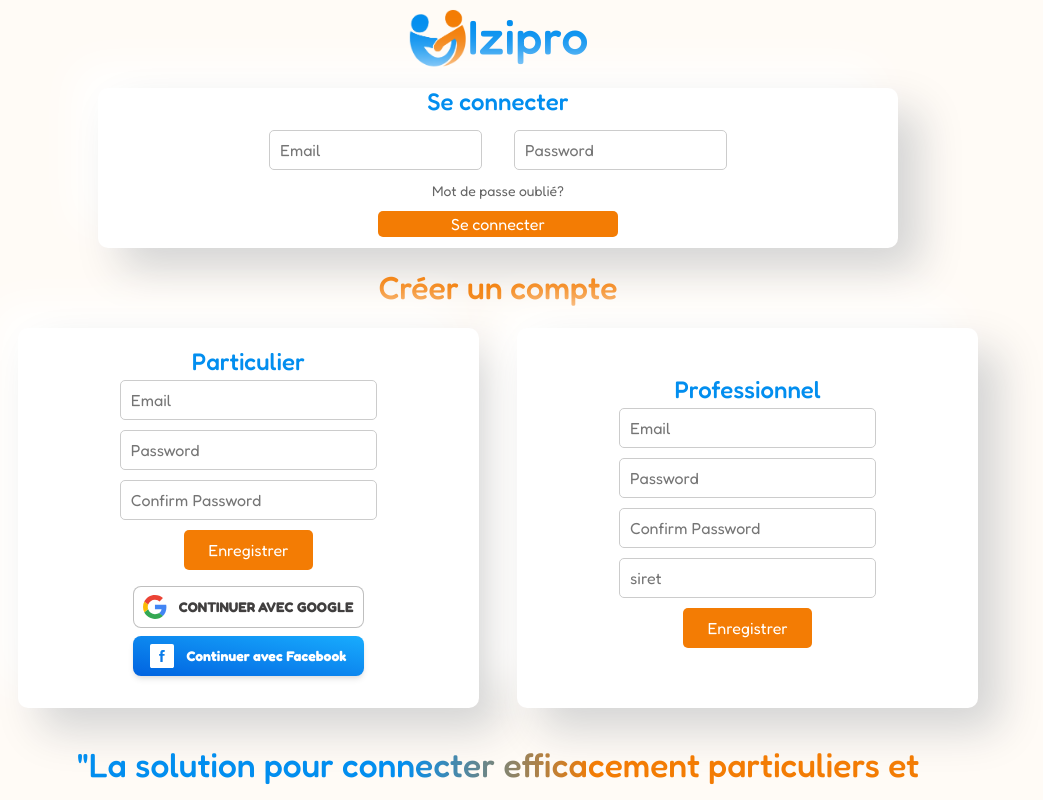
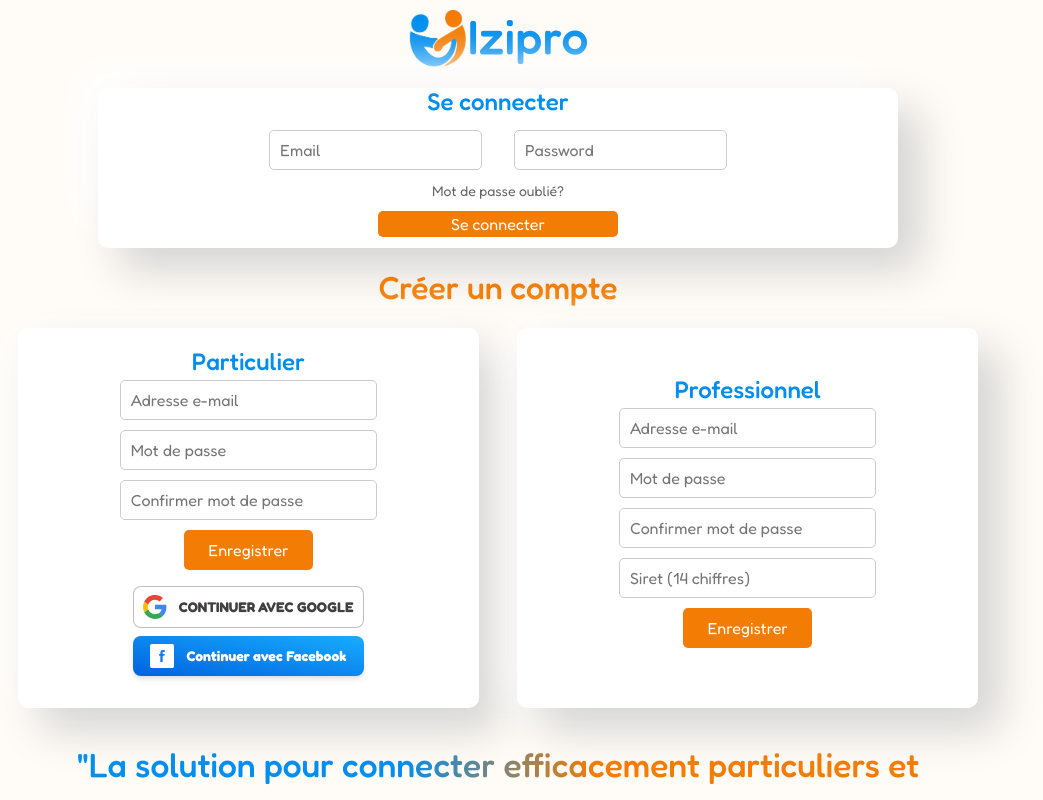
Before and after one commit to alyweb66/izipro_front, a React (Vite) app in the folder izipro/: page / in a window 1280 px wide. Both pictures are taken after a click on the element "Créer un compte". Shown: the top 800 px of the page, without its empty margins (142-1185 px from the left). Built offline with nearby package versions, Linux system fonts and the light colour scheme.

Commit message:
particlar and pro register is working

```diff
--- a/izipro/package.json
+++ b/izipro/package.json
@@ -10,14 +10,18 @@
     "preview": "vite preview"
   },
   "dependencies": {
+    "@apollo/client": "^3.9.6",
+    "graphql": "^16.8.1",
     "react": "^18.2.0",
     "react-dom": "^18.2.0",
-    "react-router-dom": "^6.22.2"
+    "react-router-dom": "^6.22.2",
+    "validator": "^13.11.0"
   },
   "devDependencies": {
     "@types/dompurify": "^3.0.5",
     "@types/react": "^18.2.63",
     "@types/react-dom": "^18.2.20",
+    "@types/validator": "^13.11.9",
     "@typescript-eslint/eslint-plugin": "^7.1.1",
     "@typescript-eslint/parser": "^7.1.1",
     "@vitejs/plugin-react": "^4.2.1",
--- /dev/null
+++ b/izipro/src/components/GraphQL/Mutations.tsx
@@ -0,0 +1,19 @@
+import { gql } from '@apollo/client';
+
+export const REGISTER_USER_MUTATION = gql`
+    mutation Mutation($input: CreateUserInput!) {
+        createUser(input: $input) {
+            id
+            email
+        }
+    }
+`;
+
+export const REGISTER_PRO_USER_MUTATION = gql`
+    mutation Mutation($input: CreateProUserInput!) {
+        createProUser(input: $input) {
+            id
+            email
+        }
+    }
+`;
--- a/izipro/src/components/Home/LoginRegister/Register.scss
+++ b/izipro/src/components/Home/LoginRegister/Register.scss
@@ -15,13 +15,28 @@
     }
 }
 
+.error-password{
+    color: v.$color-error;
+    font-size: 1rem;
+    font-weight: 600;
+    margin:auto;
+    text-align: center;
+}
+
+.user-created{
+    color: v.$color-validation;
+    font-size: 1rem;
+    font-weight: 600;
+    margin:auto;
+    text-align: center;
+}
+
 .register-container {
   max-width: 60rem;
   display: flex;
   flex-wrap: wrap;
   justify-content: space-between;
   margin: 1rem auto;
-
   }
 
 
@@ -43,7 +58,7 @@
     border-radius: 10px;
     background: #ffffff;
     box-shadow:  22px 22px 44px #d4d4d4,
-             -22px -22px 44px #ffffff;
+             -10px -2px 44px #ffffff;
 }
 
 .input {
--- a/izipro/src/components/Home/LoginRegister/Register.tsx
+++ b/izipro/src/components/Home/LoginRegister/Register.tsx
@@ -1,24 +1,150 @@
 
 import { useState } from 'react';
+import { useMutation } from '@apollo/client';
+import { REGISTER_USER_MUTATION, REGISTER_PRO_USER_MUTATION } from '../../GraphQL/Mutations';
+import validator from 'validator';
 import './Register.scss';
+
 
 function Register() {
   const [isRegisterVisible, setIsRegisterVisible] = useState(false);
+  const [email, setEmail] = useState('');
+  const [proEmail, setProEmail] = useState('');
+  const [password, setPassword] = useState('');
+  const [proPassword, setProPassword] = useState('');
+  const [confirmPassword, setConfirmPassword] = useState('');
+  const [proConfirmPassword, setProConfirmPassword] = useState('');
+  const [siret, setSiret] = useState('');
+  const [error, setError] = useState('');
+  const [userCreated, setUserCreated] = useState(false);
 
+  // function to toggle the visibility of the register form
   const toggleRegisterVisibility = () => {
     setIsRegisterVisible(!isRegisterVisible);
   };
+
+ // Mutation to register a user
+  const [createUser, { error: userError }] = useMutation(REGISTER_USER_MUTATION);
+  const [createProUser, { error: proUserError}] = useMutation(REGISTER_PRO_USER_MUTATION);
+
+  const handleRegister = (event: React.FormEvent<HTMLFormElement>, isProfessional: boolean) => {
+    setUserCreated(false);
+    setError('');
+    event.preventDefault();
+
+    // Check if the email is valid
+    if ((email && !validator.isEmail(email)) || (proEmail && !validator.isEmail(proEmail))) {
+      setError('Adresse e-mail invalide');
+      return;
+    }
+
+
+    if (password !== confirmPassword) {
+      setError('Les mots de passe ne correspondent pas');
+      return;
+    }
+
+    // Check if the password is strong
+    if ((password && !validator.isStrongPassword(password)) || (proPassword && !validator.isStrongPassword(proPassword))) {
+      setError('Mot de passe faible, doit contenir au moins 8 caractères, une majuscule, une minuscule, un chiffre et un caractère spécial');
+      return;
+    }
+
+
+    // Check if the siret is valid
+    if (isProfessional && siret && siret.length !== 14) {
+      setError('Siret invalide');
+      return;
+    }
+
+    // send the data to the server
+    const variables = isProfessional ? {
+      input: {
+        email: proEmail,
+        password: proPassword,
+        siret: Number(siret)
+      }
+    } : {
+      input: {
+        email: email,
+        password: password
+      }
+    };
+
+    if (isProfessional) {
+      createProUser({ variables }).then((response) => {
+        if (response.data.createProUser.id) {
+          setUserCreated(true);
+         }
+        setEmail('');
+        setPassword('');
+        setConfirmPassword('');
+        setSiret('');
+      });
+
+    } else {
+      createUser({ variables }).then((response) => {
+       if (response.data.createUser.id) {
+        setUserCreated(true);
+       }
+        setEmail('');
+        setPassword('');
+        setConfirmPassword('');
+      });
+    }
+
+    // handle errors
+    if (userError) {
+      console.log(userError.graphQLErrors[0].extensions);
+      return `Submission error!`
+    } else if (proUserError) {
+      console.log(proUserError.graphQLErrors[0].extensions);
+      return `Submission error!`
+    }
+
+  };
+
   return (
     <div>
       <p className='create-account' ><span onClick={toggleRegisterVisibility}>Créer un compte</span></p>
+      {error && <p className='error-password'>{error}</p>}
+      {proUserError && <p className='error-password'>{'Siret invalide'}</p>}
+      {userCreated && <p className='user-created'>Utilisateur créé avec succès, un email de validation vous a été envoyé </p>}
       {isRegisterVisible && (
         <div className="register-container">
-        <div className="register">
-            <p className='category'>Particulier</p>
-            <input type="email" className='input' placeholder='Email' />
-            <input type="password" className='input' placeholder='Password' />
-            <input type="password" className='input' placeholder='Confirm Password' />
-            <button className='register-button'>Enregistrer</button>
+          <form className="register" onSubmit={(event) => handleRegister(event, false)}>
+            <p className="category">Particulier</p>
+            <input
+              type="email"
+              name="email"
+              value={email}
+              className="input"
+              placeholder="Adresse e-mail"
+              onChange={(event: React.ChangeEvent<HTMLInputElement>) => setEmail(event.target.value)}
+              aria-label="Adresse e-mail"
+              required
+            />
+            <input
+              type="password"
+              name="password"
+              value={password}
+              className="input"
+              placeholder="Mot de passe"
+              onChange={(event: React.ChangeEvent<HTMLInputElement>) => setPassword(event.target.value)}
+              aria-label="Mot de passe"
+              required
+            />
+            <input
+              type="password"
+              name="confirmPassword"
+              value={confirmPassword}
+              className="input"
+              placeholder="Confirmer mot de passe"
+              onChange={(event: React.ChangeEvent<HTMLInputElement>) => setConfirmPassword(event.target.value)}
+              aria-label="Confirmer mot de passe"
+              required
+            />
+            <button type="submit" className="register-button">Enregistrer</button>
             <button className="button-google">
               <svg xmlns="http://www.w3.org/2000/svg" preserveAspectRatio="xMidYMid" viewBox="0 0 256 262">
                 <path fill="#4285F4" d="M255.878 133.451c0-10.734-.871-18.567-2.756-26.69H130.55v48.448h71.947c-1.45 12.04-9.283 30.172-26.69 42.356l-.244 1.622 38.755 30.023 2.685.268c24.659-22.774 38.875-56.282 38.875-96.027"></path>
@@ -32,15 +158,51 @@
               <svg stroke="#ffffff" xmlSpace="preserve" viewBox="-143 145 512 512" xmlnsXlink="http://www.w3.org/1999/xlink" xmlns="http://www.w3.org/2000/svg" id="Layer_1" version="1.1" fill="#ffffff"><g strokeWidth="0" id="SVGRepo_bgCarrier"></g><g strokeLinejoin="round" strokeLinecap="round" id="SVGRepo_tracerCarrier"></g><g id="SVGRepo_iconCarrier"> <path d="M329,145h-432c-22.1,0-40,17.9-40,40v432c0,22.1,17.9,40,40,40h432c22.1,0,40-17.9,40-40V185C369,162.9,351.1,145,329,145z M169.5,357.6l-2.9,38.3h-39.3v133H77.7v-133H51.2v-38.3h26.5v-25.7c0-11.3,0.3-28.8,8.5-39.7c8.7-11.5,20.6-19.3,41.1-19.3 c33.4,0,47.4,4.8,47.4,4.8l-6.6,39.2c0,0-11-3.2-21.3-3.2c-10.3,0-19.5,3.7-19.5,14v29.9H169.5z"></path> </g></svg>
               Continuer avec Facebook
             </button>
-        </div>
-        <div className="register">
+          </form>
+          <form className="register" onSubmit={(event) => handleRegister(event, true)}>
             <p className='category'>Professionnel</p>
-            <input type="email" className='input' placeholder='Email' />
-            <input type="password" className='input' placeholder='Password' />
-            <input type="password" className='input' placeholder='Confirm Password' />
-            <input type="siret" className="input" placeholder="siret" />
-            <button className='register-button'>Enregistrer</button>
-        </div>
+            <input
+              type="email"
+              name="email"
+              value={proEmail}
+              className="input"
+              placeholder="Adresse e-mail"
+              onChange={(event: React.ChangeEvent<HTMLInputElement>) => setProEmail(event.target.value)}
+              aria-label="Adresse e-mail"
+              required
+            />
+            <input
+              type="password"
+              name="password"
+              value={proPassword}
+              className="input"
+              placeholder="Mot de passe"
+              onChange={(event: React.ChangeEvent<HTMLInputElement>) => setProPassword(event.target.value)}
+              aria-label="Mot de passe"
+              required
+            />
+            <input
+              type="password"
+              name="confirmPassword"
+              value={proConfirmPassword}
+              className="input"
+              placeholder="Confirmer mot de passe"
+              onChange={(event: React.ChangeEvent<HTMLInputElement>) => setProConfirmPassword(event.target.value)}
+              aria-label="Confirmer mot de passe"
+              required
+            />
+            <input
+              type="siret"
+              name="siret"
+              value={siret}
+              className="input"
+              placeholder="Siret (14 chiffres)"
+              onChange={(event: React.ChangeEvent<HTMLInputElement>) => setSiret(event.target.value)}
+              aria-label="siret"
+              required
+            />
+            <button type="submit" className='register-button'>Enregistrer</button>
+          </form>
         </div>
       )}
     </div>
--- a/izipro/src/components/Home/Presentation/Presentation.scss
+++ b/izipro/src/components/Home/Presentation/Presentation.scss
@@ -104,7 +104,7 @@
         animation-delay: 15s;
     }
     .image-3 {
-        background-image: url('/public/images/Femme-projet.jpeg');
+        background-image: url('/images/Femme-projet.jpeg');
         animation-delay: 15s;
     }
 
--- a/izipro/src/styles/_variables.scss
+++ b/izipro/src/styles/_variables.scss
@@ -5,6 +5,8 @@
 $color-secondary-orange: #ffb263;
 $color-darkest: #101010;
 $color-lightest: #fff;
+$color-validation: green;
+$color-error: red;
 
 $font: 'fredoka', sans-serif;
 $font-weight: 300;
```
Also changed, not shown: izipro/src/main.tsx (+12 -1 lines), izipro/src/components/GraphQL/Queries.tsx (added), 1 other file (tests, documents, lock files or other folders). Lines whose indentation alone changed are shown as unchanged.
